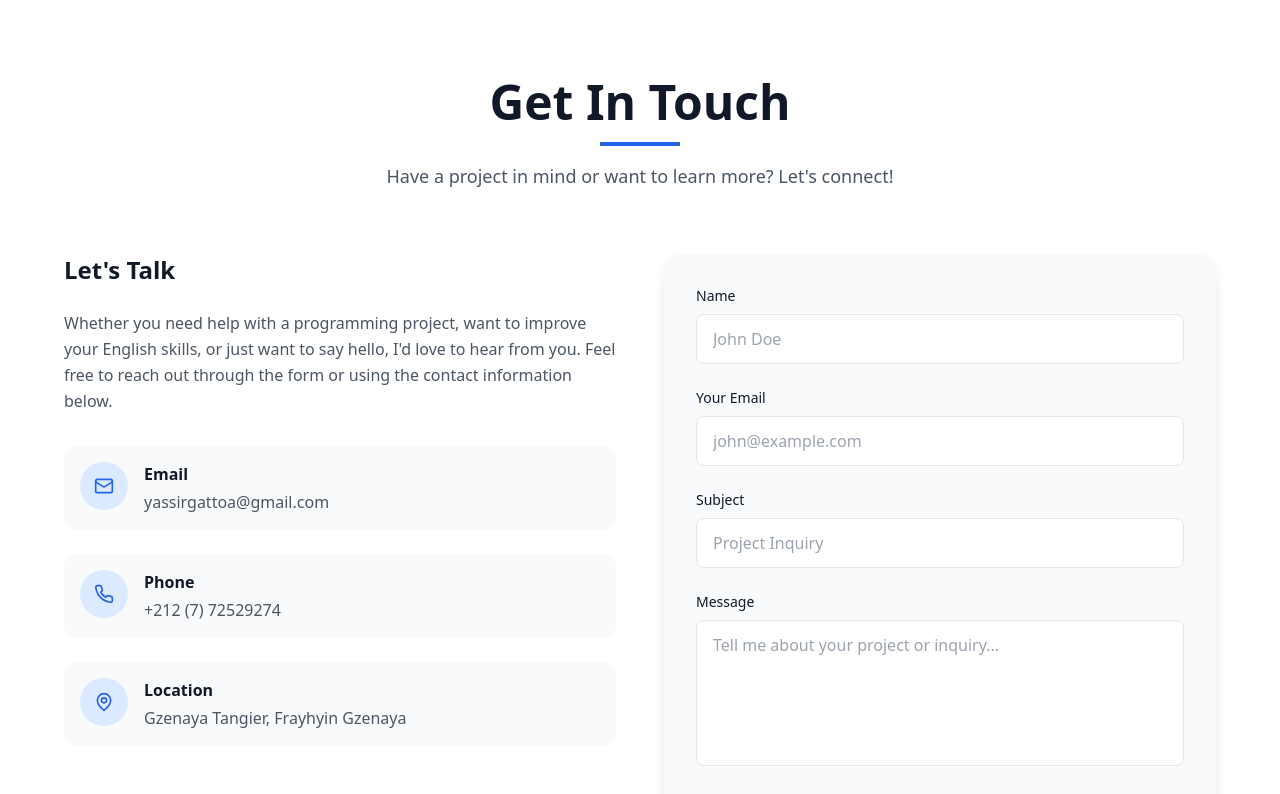
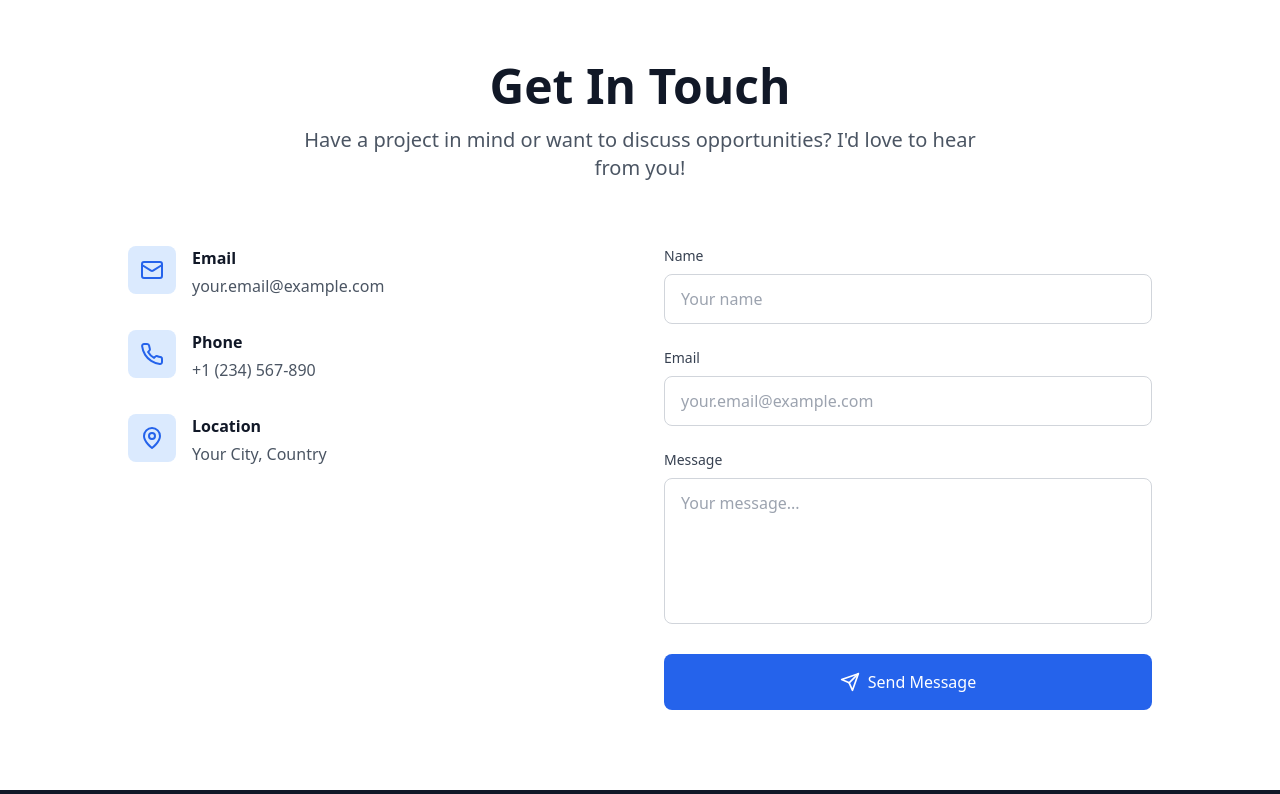
Before and after one commit to YASSIRXVHY/My-Portfolio, a React (Vite) app: page / in a window 1280 px wide. Shown: the part 6720-7514 px from the top of the page. Built offline with nearby package versions, Linux system fonts and the light colour scheme.

Commit message:
Add contact form with EmailJS and PDF download feature

```diff
--- a/package.json
+++ b/package.json
@@ -14,6 +14,7 @@
     "deploy": "gh-pages -d dist"
   },
   "dependencies": {
+    "@emailjs/browser": "^4.4.1",
     "@supabase/supabase-js": "^2.57.4",
     "lucide-react": "^0.344.0",
     "react": "^18.3.1",
--- a/src/components/Contact.tsx
+++ b/src/components/Contact.tsx
@@ -1,181 +1,178 @@
-import { useState } from 'react';
+import { useState, useRef, FormEvent } from 'react';
 import { Mail, MapPin, Phone, Send } from 'lucide-react';
+import emailjs from '@emailjs/browser';
 
 const Contact = () => {
-  const [formData, setFormData] = useState({
-    name: '',
-    email: '',
-    subject: '',
-    message: '',
-  });
+  const formRef = useRef<HTMLFormElement>(null);
+  const [isSubmitting, setIsSubmitting] = useState(false);
+  const [submitStatus, setSubmitStatus] = useState<'success' | 'error' | null>(null);
 
-  const handleSubmit = (e: React.FormEvent) => {
+  const handleSubmit = (e: FormEvent<HTMLFormElement>) => {
     e.preventDefault();
-    console.log('Form submitted:', formData);
-    setFormData({ name: '', email: '', subject: '', message: '' });
+    setIsSubmitting(true);
+    setSubmitStatus(null);
+
+    // Replace these with your actual EmailJS credentials
+    emailjs
+      .sendForm(
+        'service_5eprf78',
+        'template_lgywkfk',
+        formRef.current!,
+        'xy_IA7Wo5i36Hg4tG'
+      )
+      .then(
+        (result) => {
+          console.log('SUCCESS!', result.text);
+          setSubmitStatus('success');
+          setIsSubmitting(false);
+          // Reset form
+          if (formRef.current) {
+            formRef.current.reset();
+          }
+        },
+        (error) => {
+          console.log('FAILED...', error.text);
+          setSubmitStatus('error');
+          setIsSubmitting(false);
+        }
+      );
   };
 
-  const handleChange = (
-    e: React.ChangeEvent<HTMLInputElement | HTMLTextAreaElement>
-  ) => {
-    setFormData({ ...formData, [e.target.name]: e.target.value });
-  };
-
-  const contactInfo = [
-    {
-      icon: Mail,
-      title: 'Email',
-      content: 'yassirgattoa@gmail.com',
-      link: 'mailto:your.email@example.com',
-    },
-    {
-      icon: Phone,
-      title: 'Phone',
-      content: '+212 (7) 72529274',
-      link: 'tel:+212772529274',
-    },
-    {
-      icon: MapPin,
-      title: 'Location',
-      content: 'Gzenaya Tangier, Frayhyin Gzenaya',
-      link: '#',
-    },
-  ];
-
   return (
-    <section id="contact" className="py-24 bg-white">
-      <div className="container mx-auto px-6 lg:px-12">
-        <div className="max-w-6xl mx-auto">
+    <section id="contact" className="py-20 bg-white">
+      <div className="container mx-auto px-6">
+        <div className="max-w-5xl mx-auto">
           <div className="text-center mb-16">
             <h2 className="text-4xl md:text-5xl font-bold text-gray-900 mb-4">
               Get In Touch
             </h2>
-            <div className="w-20 h-1 bg-blue-600 mx-auto mb-4"></div>
-            <p className="text-lg text-gray-600">
-              Have a project in mind or want to learn more? Let's connect!
+            <p className="text-xl text-gray-600 max-w-2xl mx-auto">
+              Have a project in mind or want to discuss opportunities?
+              I'd love to hear from you!
             </p>
           </div>
 
-          <div className="grid lg:grid-cols-2 gap-12">
-            <div>
-              <h3 className="text-2xl font-bold text-gray-900 mb-6">
-                Let's Talk
-              </h3>
-              <p className="text-gray-600 mb-8 leading-relaxed">
-                Whether you need help with a programming project, want to
-                improve your English skills, or just want to say hello, I'd
-                love to hear from you. Feel free to reach out through the form
-                or using the contact information below.
-              </p>
-
-              <div className="space-y-6">
-                {contactInfo.map((item, index) => (
-                  <a
-                    key={index}
-                    href={item.link}
-                    className="flex items-start gap-4 p-4 rounded-xl bg-gray-50 hover:bg-blue-50 transition-colors group"
-                  >
-                    <div className="w-12 h-12 rounded-full bg-blue-100 flex items-center justify-center text-blue-600 group-hover:bg-blue-600 group-hover:text-white transition-colors">
-                      <item.icon size={20} />
+          <div className="grid md:grid-cols-2 gap-12">
+            {/* Contact Info */}
+            <div className="space-y-8">
+              <div className="flex items-start gap-4">
+                <div className="w-12 h-12 bg-blue-100 rounded-lg flex items-center justify-center flex-shrink-0">
+                  <Mail className="text-blue-600" size={24} />
                 </div>
                 <div>
-                      <h4 className="font-bold text-gray-900 mb-1">
-                        {item.title}
-                      </h4>
-                      <p className="text-gray-600">{item.content}</p>
-                    </div>
+                  <h3 className="font-semibold text-gray-900 mb-1">Email</h3>
+                  <a
+                    href="mailto:your.email@example.com"
+                    className="text-gray-600 hover:text-blue-600 transition-colors"
+                  >
+                    your.email@example.com
                   </a>
-                ))}
                 </div>
               </div>
 
-            <div className="bg-gray-50 rounded-2xl p-8 shadow-lg">
-              <form onSubmit={handleSubmit} className="space-y-6">
+              <div className="flex items-start gap-4">
+                <div className="w-12 h-12 bg-blue-100 rounded-lg flex items-center justify-center flex-shrink-0">
+                  <Phone className="text-blue-600" size={24} />
+                </div>
                 <div>
-                  <label
-                    htmlFor="name"
-                    className="block text-sm font-medium text-gray-900 mb-2"
+                  <h3 className="font-semibold text-gray-900 mb-1">Phone</h3>
+                  <a
+                    href="tel:+1234567890"
+                    className="text-gray-600 hover:text-blue-600 transition-colors"
                   >
+                    +1 (234) 567-890
+                  </a>
+                </div>
+              </div>
+
+              <div className="flex items-start gap-4">
+                <div className="w-12 h-12 bg-blue-100 rounded-lg flex items-center justify-center flex-shrink-0">
+                  <MapPin className="text-blue-600" size={24} />
+                </div>
+                <div>
+                  <h3 className="font-semibold text-gray-900 mb-1">Location</h3>
+                  <p className="text-gray-600">
+                    Your City, Country
+                  </p>
+                </div>
+              </div>
+            </div>
+
+            {/* Contact Form */}
+            <form ref={formRef} onSubmit={handleSubmit} className="space-y-6">
+              <div>
+                <label htmlFor="user_name" className="block text-sm font-medium text-gray-700 mb-2">
                   Name
                 </label>
                 <input
                   type="text"
-                    id="name"
-                    name="name"
-                    value={formData.name}
-                    onChange={handleChange}
+                  id="user_name"
+                  name="user_name"
                   required
-                    className="w-full px-4 py-3 bg-white border border-gray-200 rounded-lg focus:ring-2 focus:ring-blue-600 focus:border-transparent outline-none transition-all"
-                    placeholder="John Doe"
+                  className="w-full px-4 py-3 border border-gray-300 rounded-lg focus:ring-2 focus:ring-blue-500 focus:border-transparent outline-none transition"
+                  placeholder="Your name"
                 />
               </div>
 
               <div>
-                  <label
-                    htmlFor="email"
-                    className="block text-sm font-medium text-gray-900 mb-2"
-                  >
-                    Your Email
+                <label htmlFor="user_email" className="block text-sm font-medium text-gray-700 mb-2">
+                  Email
                 </label>
                 <input
                   type="email"
-                    id="email"
-                    name="email"
-                    value={formData.email}
-                    onChange={handleChange}
+                  id="user_email"
+                  name="user_email"
                   required
-                    className="w-full px-4 py-3 bg-white border border-gray-200 rounded-lg focus:ring-2 focus:ring-blue-600 focus:border-transparent outline-none transition-all"
-                    placeholder="john@example.com"
+                  className="w-full px-4 py-3 border border-gray-300 rounded-lg focus:ring-2 focus:ring-blue-500 focus:border-transparent outline-none transition"
+                  placeholder="your.email@example.com"
                 />
               </div>
 
               <div>
-                  <label
-                    htmlFor="subject"
-                    className="block text-sm font-medium text-gray-900 mb-2"
-                  >
-                    Subject
-                  </label>
-                  <input
-                    type="text"
-                    id="subject"
-                    name="subject"
-                    value={formData.subject}
-                    onChange={handleChange}
-                    required
-                    className="w-full px-4 py-3 bg-white border border-gray-200 rounded-lg focus:ring-2 focus:ring-blue-600 focus:border-transparent outline-none transition-all"
-                    placeholder="Project Inquiry"
-                  />
-                </div>
-
-                <div>
-                  <label
-                    htmlFor="message"
-                    className="block text-sm font-medium text-gray-900 mb-2"
-                  >
+                <label htmlFor="message" className="block text-sm font-medium text-gray-700 mb-2">
                   Message
                 </label>
                 <textarea
                   id="message"
                   name="message"
-                    value={formData.message}
-                    onChange={handleChange}
                   required
                   rows={5}
-                    className="w-full px-4 py-3 bg-white border border-gray-200 rounded-lg focus:ring-2 focus:ring-blue-600 focus:border-transparent outline-none transition-all resize-none"
-                    placeholder="Tell me about your project or inquiry..."
-                  ></textarea>
+                  className="w-full px-4 py-3 border border-gray-300 rounded-lg focus:ring-2 focus:ring-blue-500 focus:border-transparent outline-none transition resize-none"
+                  placeholder="Your message..."
+                />
               </div>
+
+              {/* Status Messages */}
+              {submitStatus === 'success' && (
+                <div className="p-4 bg-green-50 border border-green-200 rounded-lg text-green-800">
+                  ✅ Message sent successfully! I'll get back to you soon.
+                </div>
+              )}
+
+              {submitStatus === 'error' && (
+                <div className="p-4 bg-red-50 border border-red-200 rounded-lg text-red-800">
+                  ❌ Failed to send message. Please try again or email me directly.
+                </div>
+              )}
 
               <button
                 type="submit"
-                  className="w-full px-6 py-4 bg-blue-600 text-white rounded-lg font-medium hover:bg-blue-700 transition-all hover:shadow-lg flex items-center justify-center gap-2"
+                disabled={isSubmitting}
+                className="w-full bg-blue-600 text-white py-4 rounded-lg font-medium hover:bg-blue-700 transition-colors flex items-center justify-center gap-2 disabled:opacity-50 disabled:cursor-not-allowed"
               >
-                  <Send size={18} />
+                {isSubmitting ? (
+                  <>
+                    <div className="w-5 h-5 border-2 border-white border-t-transparent rounded-full animate-spin" />
+                    Sending...
+                  </>
+                ) : (
+                  <>
+                    <Send size={20} />
                     Send Message
+                  </>
+                )}
               </button>
             </form>
-            </div>
           </div>
         </div>
       </div>
```
Also changed, not shown: 1 other file (tests, documents, lock files or other folders). Lines whose indentation alone changed are shown as unchanged.
